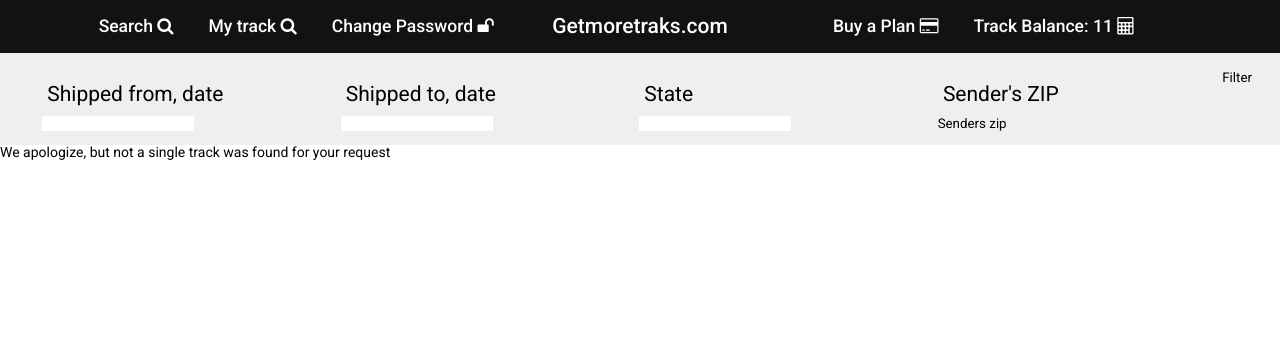
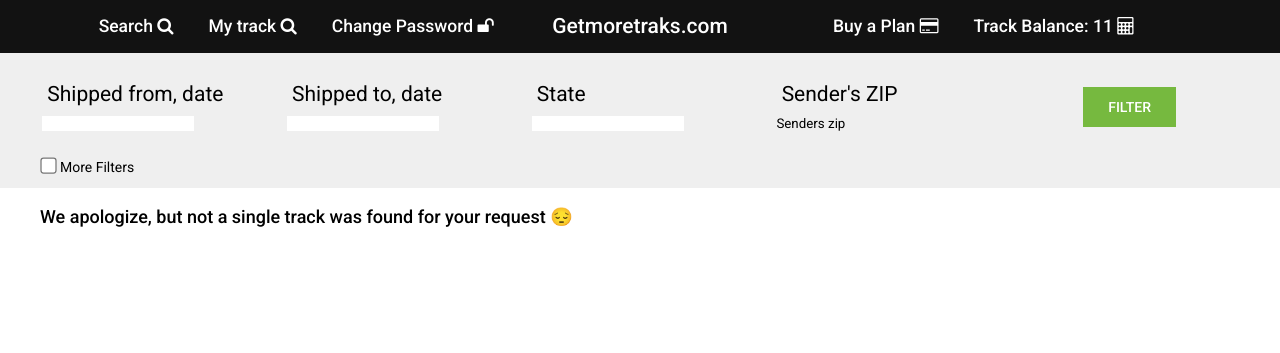
Before and after one commit to EgorKondratyev/track, a Django app: template track/templates/home/track_search.html in a window 1280 px wide. Shown: the top 353 px of the page. Run offline with Django 3.2, Linux system fonts and the light colour scheme; the template is opened without the code that fills it: most values are stand-ins (such as "Sample title", 1, 10 or a date in 2020); form fields are guessed from the names that the template uses.

Commit message:
Updating of the apology message, buttons with filtering and added a button with additional filters

```diff
--- a/track/home/static/home/css/track_search.css
+++ b/track/home/static/home/css/track_search.css
@@ -331,6 +331,7 @@ body.lock {
     display: flex;
     -ms-flex-wrap: wrap;
     flex-wrap: wrap;
+    align-items: center;
 }
 
 .delivery-form__item {
@@ -338,6 +339,18 @@ body.lock {
     -webkit-box-flex: 20%;
     -ms-flex: 20%;
     flex: 20%;
+}
+
+.delivery-form__itemcenter {
+    text-align: center;
+}
+
+.hidden {
+    display: none;
+}
+
+.hidden._active {
+    display: block;
 }
 
 .delivery-form__header {
@@ -366,21 +379,6 @@ body.lock {
     margin: 0 0.25em 0 0;
 }
 
-TABLE {
-    background: #dc0;
-    /* Цвет фона таблицы */
-    border: 5px double #000;
-    /* Рамка вокруг таблицы */
-}
-
-TD,
-TH {
-    padding: 5px;
-    /* Поля вокруг текста */
-    border: 1px solid #fff;
-    /* Рамка вокруг ячеек */
-}
-
 .table {
     width: 100%;
     overflow: hidden;
@@ -388,13 +386,19 @@ TH {
 }
 
 .table__header {
+    display: -webkit-box;
+    display: -ms-flexbox;
     display: flex;
     background-color: #efefef;
     padding: 0 5vw;
+    -webkit-box-pack: justify;
+    -ms-flex-pack: justify;
     justify-content: space-between;
 }
 
 .table__header-item {
+    -webkit-box-flex: 1;
+    -ms-flex: 1 1 12.5%;
     flex: 1 1 12.5%;
     padding: 2em;
     font-size: 16px;
@@ -402,16 +406,24 @@ TH {
 }
 
 .table__row {
+    display: -webkit-box;
+    display: -ms-flexbox;
     display: flex;
     padding: 0 5vw;
     border-bottom: solid 1px #efefef;
 }
 
 .table__row-item {
+    -webkit-box-flex: 0;
+    -ms-flex: 0 1 12.5%;
     flex: 0 1 12.5%;
+    display: -webkit-box;
+    display: -ms-flexbox;
     display: flex;
     padding: 20px;
     font-size: 16px;
+    -webkit-box-align: center;
+    -ms-flex-align: center;
     align-items: center;
 }
 
@@ -424,3 +436,20 @@ TH {
     font-size: 16px;
     border-radius: 5px;
 }
+
+.apologize {
+    padding: 20px 0px 0px 40px;
+    font-size: 18px;
+    font-weight: 500;
+}
+
+.search__btn {
+    font-size: 14px;
+    text-transform: uppercase;
+    padding: 12px 25px;
+}
+
+.more__filters-btn {
+    transform: scale(1.25);
+    margin: 0px 5px 0px 0px;
+}
--- a/track/templates/home/track_search.html
+++ b/track/templates/home/track_search.html
@@ -74,8 +74,41 @@
                     </div>
                 </div>
 
-                <p><button type="submit">Filter</button></p>
+                <div class="delivery-form__item delivery-form__itemcenter">
+                    <button class="search__btn btn" type="submit">Filter</button>
+                </div>
 
+                <div class="delivery-form__item">
+                    <input class="more__filters-btn" type="checkbox">More Filters</input>
+                </div>
+
+                <div class="delivery-form__item hidden">
+                    <div class="delivery-form__header">State</div>
+                    <div class="delivery-form__body">
+                        {{ form.state }}
+                    </div>
+                </div>
+
+                <div class="delivery-form__item hidden">
+                    <div class="delivery-form__header">State</div>
+                    <div class="delivery-form__body">
+                        {{ form.state }}
+                    </div>
+                </div>
+
+                <div class="delivery-form__item hidden">
+                    <div class="delivery-form__header">State</div>
+                    <div class="delivery-form__body">
+                        {{ form.state }}
+                    </div>
+                </div>
+
+                <div class="delivery-form__item hidden">
+                    <div class="delivery-form__header">State</div>
+                    <div class="delivery-form__body">
+                        {{ form.state }}
+                    </div>
+                </div>
             </form>
         </div>
     </div>
@@ -100,7 +133,8 @@
                 <div class="table__row-item">Copied!</div>
                 <div class="table__row-item">{{ track.tracking }}</div>
                 {% else %}
-                <div class="table__row-item"><button class="table__btn btn" onclick="copy_track('{{ track.tracking }}')">Copy!</button></div>
+                <div class="table__row-item"><button class="table__btn btn"
+                        onclick="copy_track('{{ track.tracking }}')">Copy!</button></div>
                 <input type="hidden" id="track_copy_{{ track.tracking }}" value="{{ track.tracking }}"
                     name="tracks_copied" />
                 <div class="table__row-item">{{ track.tracking|hidden_track }}</div>
@@ -125,7 +159,9 @@
         <ul>
             {% if page_obj.has_previous %}
             <li>
-                        <a href="?page={{ page_obj.previous_page_number }}&shipped_from={{ shipped_from }}&shipped_to={{ shipped_to }}&state={{ state }}&senders_zip={{ senders_zip }}">Previous page</a>
+                <a
+                    href="?page={{ page_obj.previous_page_number }}&shipped_from={{ shipped_from }}&shipped_to={{ shipped_to }}&state={{ state }}&senders_zip={{ senders_zip }}">Previous
+                    page</a>
             </li>
             {% endif %}
 
@@ -134,23 +170,26 @@
             <li>
                 {{ page_number }}
             </li>
-                    {% elif page_number|add:2 >= page_obj.number and page_number|add:-2 <= page_obj.number %}
-                        <li>
-                            <a href="?page={{ page_number }}&shipped_from={{ shipped_from }}&shipped_to={{ shipped_to }}&state={{ state }}&senders_zip={{ senders_zip }}">{{ page_number }}</a>
+            {% elif page_number|add:2 >= page_obj.number and page_number|add:-2 <= page_obj.number %} <li>
+                <a
+                    href="?page={{ page_number }}&shipped_from={{ shipped_from }}&shipped_to={{ shipped_to }}&state={{ state }}&senders_zip={{ senders_zip }}">{{
+                    page_number }}</a>
                 </li>
                 {% endif %}
                 {% endfor %}
 
                 {% if page_obj.has_next %}
                 <li>
-                        <a href="?page={{ page_obj.next_page_number }}&shipped_from={{ shipped_from }}&shipped_to={{ shipped_to }}&state={{ state }}&senders_zip={{ senders_zip }}">Next page</a>
+                    <a
+                        href="?page={{ page_obj.next_page_number }}&shipped_from={{ shipped_from }}&shipped_to={{ shipped_to }}&state={{ state }}&senders_zip={{ senders_zip }}">Next
+                        page</a>
                 </li>
                 {% endif %}
         </ul>
     </nav>
     {% endif %}
     {% else %}
-    <p>We apologize, but not a single track was found for your request</p>
+    <div class="apologize">We apologize, but not a single track was found for your request &#128532;</div>
     {% endif %}
 
     <script>
@@ -162,6 +201,16 @@
             });
         }
     </script>
+    <script>
+        moreFilters = document.querySelector('.more__filters-btn');
+        hiddenFilters = document.querySelectorAll('.hidden');
+
+        moreFilters.addEventListener('click', () => {
+            hiddenFilters.forEach(hiddenFilter => {
+                hiddenFilter.classList.toggle('_active');
+            });
+        });
+    </script>
 </body>
 
 </html>
```
Lines whose indentation alone changed are shown as unchanged.
